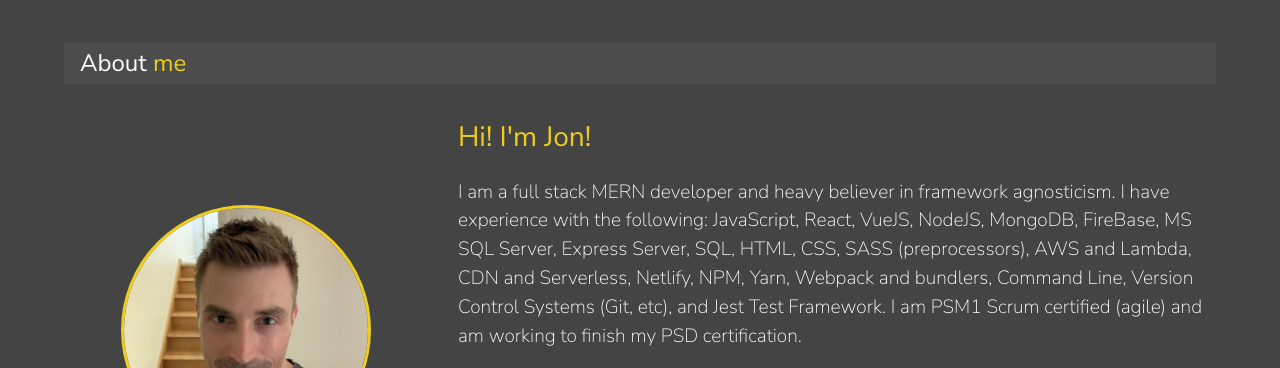
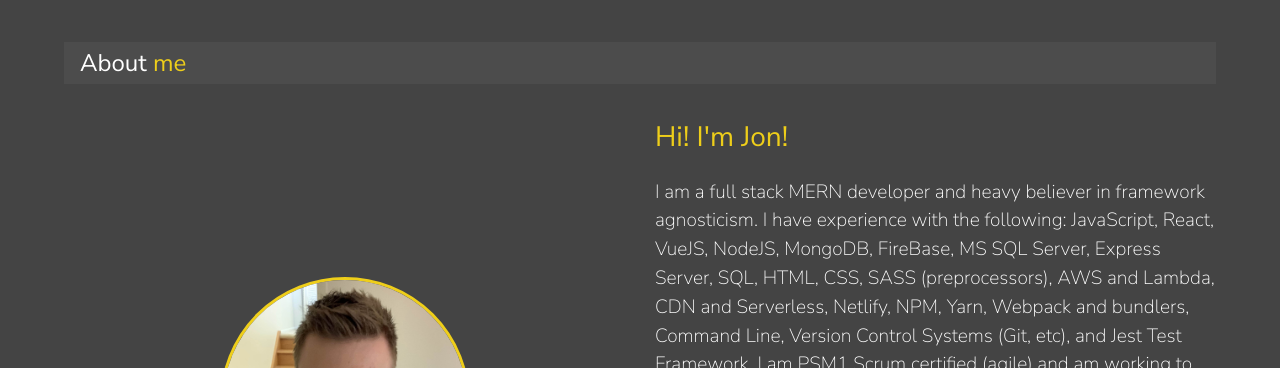
Before and after one commit to GoloisaNinja/codec2020, a website: page dist/index.html in a window 1280 px wide. Shown: the part 870-1238 px from the top of the page. Drawn offline with Linux system fonts and the light colour scheme.

Commit message:
small improvements - stopped calling myself a designer because those people are far more talented than I am - full stack developer is more appropriate - changed grid layout of bio - added movie partners project, links and description

```diff
--- a/scss/main.scss
+++ b/scss/main.scss
@@ -147,9 +147,11 @@ main {
 	display: grid;
 	grid-gap: 30px;
 	grid-template-areas:
-		'bioimage bio bio'
-		'job1 job2 job3';
-	grid-template-columns: repeat(3, 1fr);
+		'bioimage bio'
+		'bioimage bio'
+		'job1 job2'
+		'job3 job4';
+	grid-template-columns: repeat(2, 1fr);
 
 	.bio-image {
 		grid-area: bioimage;
```
Also changed, not shown: dist/css/main.css, dist/index.html, 1 other file.
